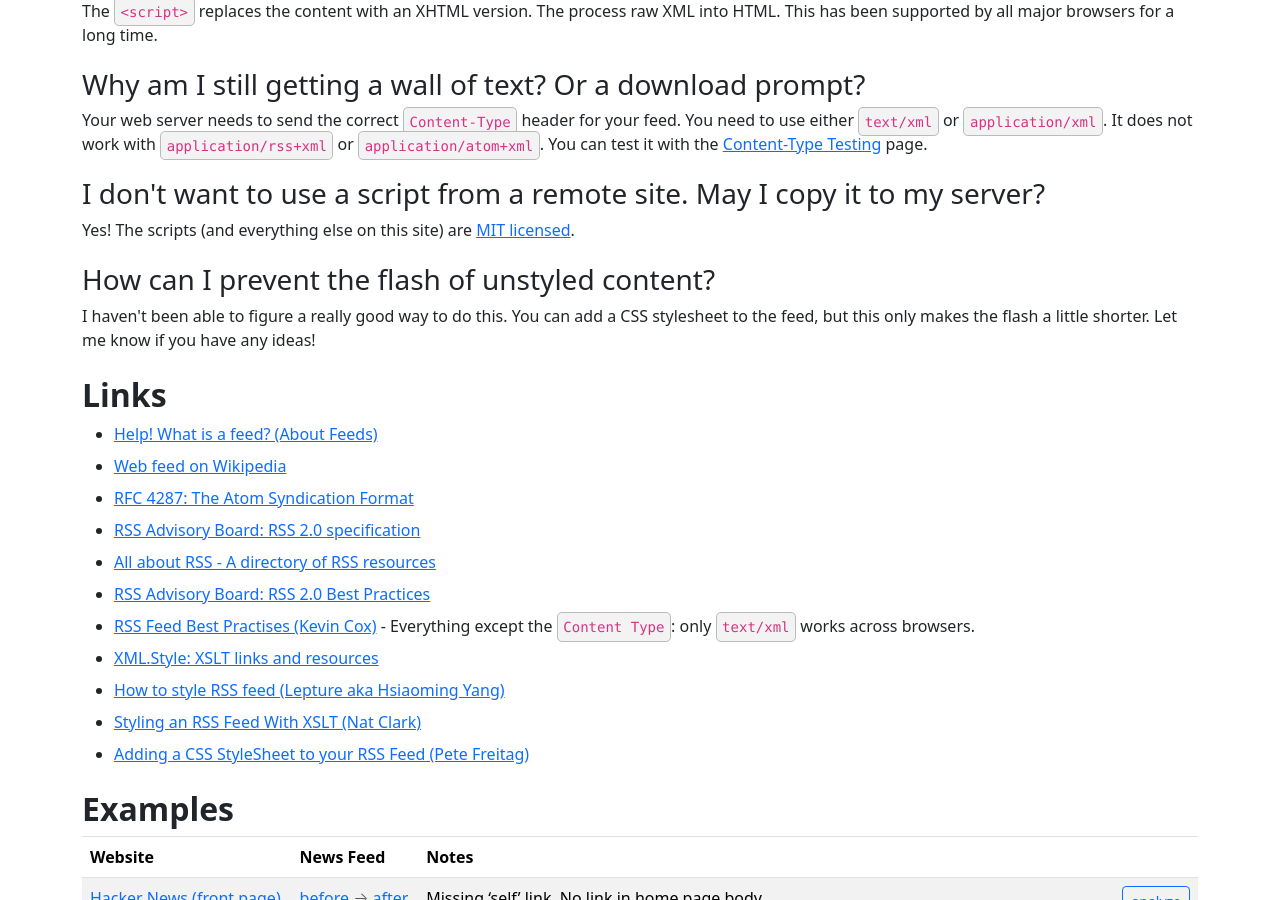
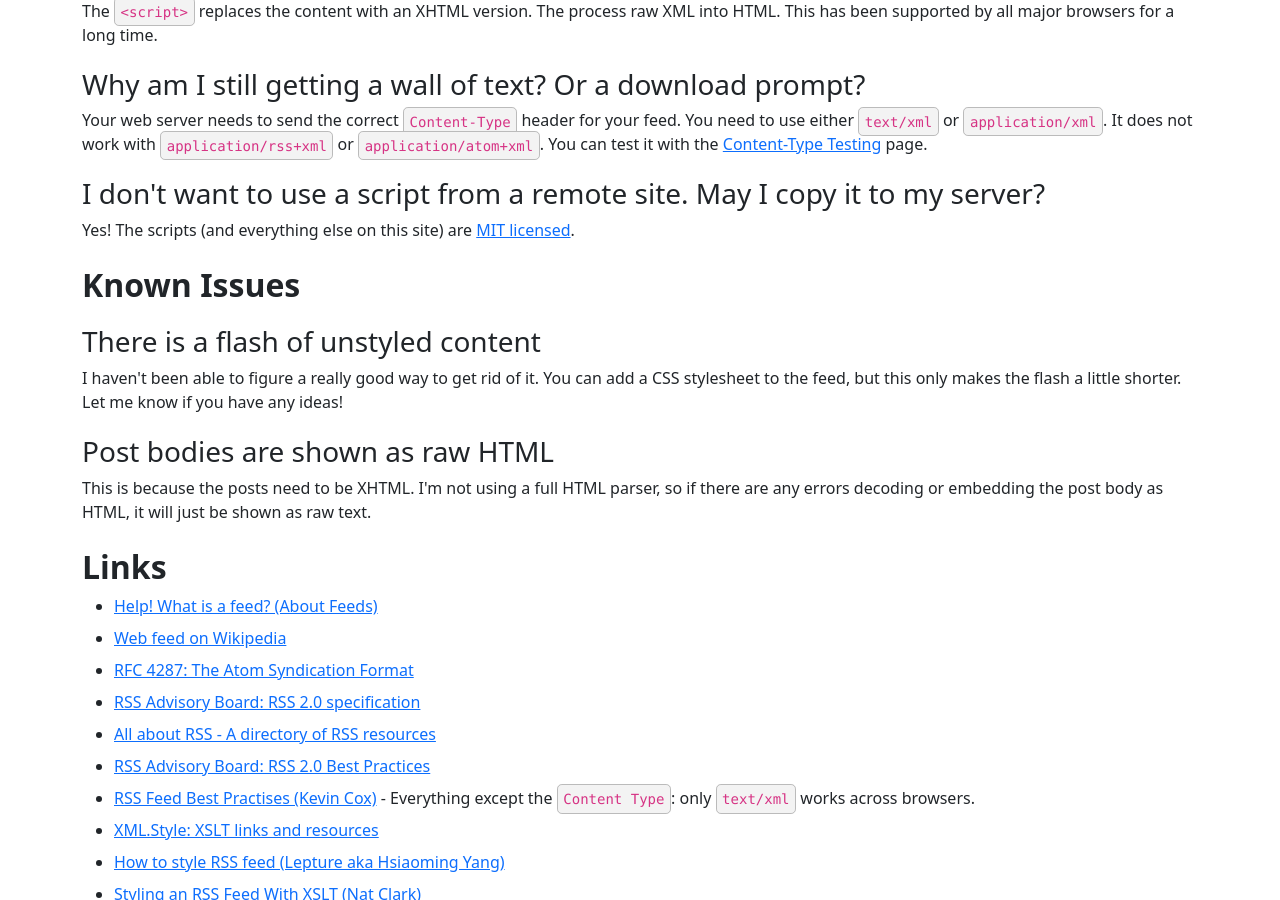
Before and after one commit to fileformat/rss.style, a Jekyll site: the page built from docs/index.html, in a window 1280 px wide and 900 px high, scrolled down 1420 px. Built offline with Jekyll 4.4.1, drawn with Linux system fonts in a browser that asks for light colours; some web fonts are replaced; comment, search, counter and statistics services are not loaded.

Commit message:
feed icon + attempt to parse post bodies

```diff
--- a/docs/index.html
+++ b/docs/index.html
@@ -99,10 +99,18 @@ h1: RSS Style
     Yes!  The scripts (and everything else on this site) are <a href="https://github.com/fileformat/rss.style/blob/main/LICENSE.txt">MIT licensed</a>.
 </p>
 
-<h3>How can I prevent the flash of unstyled content?</h3>
+<h2>Known Issues</h2>
+
+<h3>There is a flash of unstyled content</h3>
 <p>
-    I haven't been able to figure a really good way to do this.  You can add a CSS stylesheet to the feed, but this only
-    makes the flash a little shorter.  Let me know if you have any ideas!
+    I haven't been able to figure a really good way to get rid of it. You can add a CSS stylesheet to the feed, but this only
+    makes the flash a little shorter. Let me know if you have any ideas!
+</p>
+
+<h3>Post bodies are shown as raw HTML</h3>
+<p>
+    This is because the posts need to be XHTML.  I'm not using a full HTML parser,
+    so if there are any errors decoding or embedding the post body as HTML, it will just be shown as raw text.
 </p>
 
 <h2>Links</h2>
```
Also changed, not shown: docs/js/atom-style.js (+29 -5 lines), docs/js/rss-style.js (+29 -5 lines).
